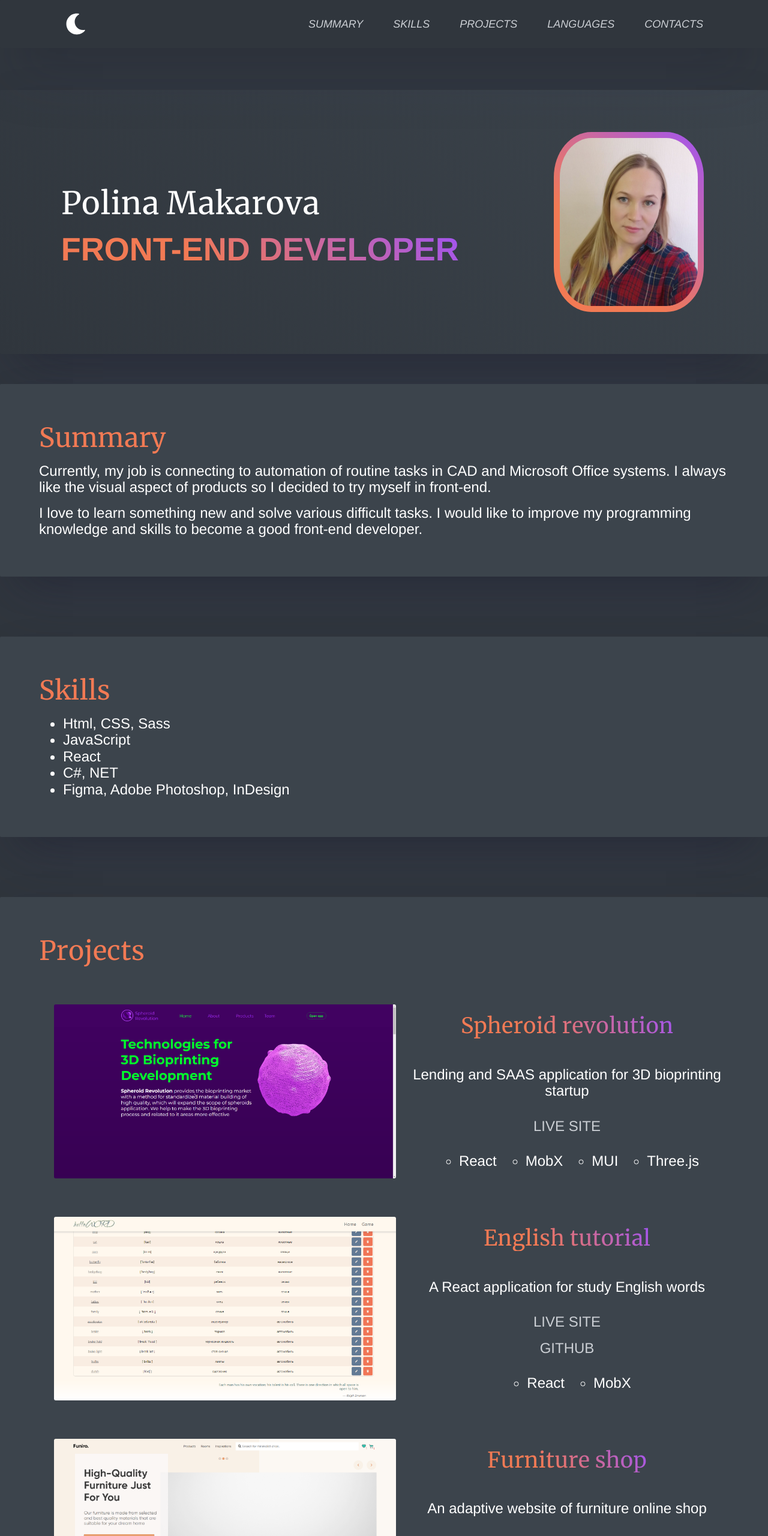
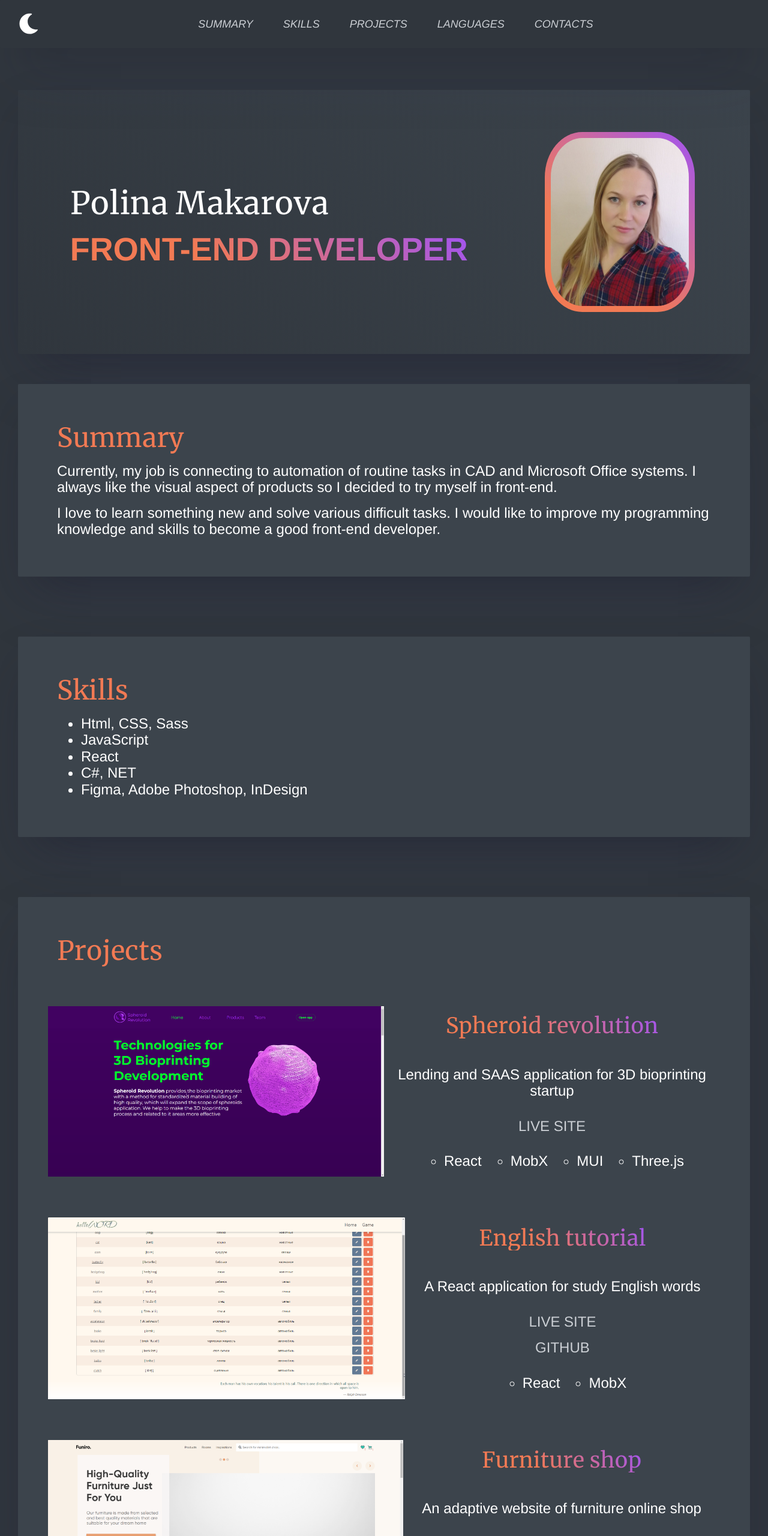
Before and after one commit to sunnyfur/portfolio, a plain HTML site: page index.html in a window 1280 px wide. Shown: the top 2560 px of the page at 60% size. Drawn offline with Linux system fonts and the light colour scheme; a web font is replaced by a local one.

Commit message:
fix:markup

```diff
--- a/index.html
+++ b/index.html
@@ -13,7 +13,9 @@
 
 <body class="theme-dark ">
     <div class="container">
-        <header class=" container_header">
+        <header class=" container_header ">
+            <div class="container-content">
+                <div class="header__wrapper">
                     <label for="id-change-theme"></label>
                     <input id="id-change-theme" type="checkbox" class="check-theme"></input>
                     <nav class=" container_standart">
@@ -37,11 +39,12 @@
                             </li>
                         </ul>
                     </nav>
-
+                </div>
+            </div>
         </header>
 
-        <main class="container_standart container_main">
-            <section class="container_block section_about">
+        <main class="container_standart container_main ">
+            <section class="container_block container-content section_about">
                 <div>
                     <h1 class="text_h1">Polina Makarova</h1>
                     <span class="text_color h1">Front-End Developer</span>
@@ -51,7 +54,7 @@
 
                 </div>
             </section>
-            <section id="id-summary" class=" container_shadow summary">
+            <section id="id-summary" class=" container_shadow container-content summary">
                 <h2 class="text_h2">Summary</h2>
                 <p class="text_common">Currently, my job is connecting to automation of routine tasks in CAD and
                     Microsoft Office systems.
@@ -61,7 +64,7 @@
                     I would like to improve my programming knowledge and skills to become a good front-end developer.
                 </p>
             </section>
-            <section id="id-skills" class=" container_shadow skills">
+            <section id="id-skills" class=" container_shadow container-content skills">
                 <h2 class="text_h2">Skills</h2>
                 <ul class="text_common">
                     <li>Html, CSS, Sass</li>
@@ -75,7 +78,7 @@
 
 
 
-            <section id="id-progects" class=" container_shadow projects">
+            <section id="id-progects" class=" container_shadow container-content projects">
                 <h2 class="text_h2">Projects</h2>
                 <ul class="gallery">
                     <li class="project">
@@ -138,7 +141,7 @@
             </section> -->
 
 
-            <section id="id-education" class="container_shadow education">
+            <section id="id-education" class="container_shadow container-content education">
                 <h2 class="text_h2">Education</h2>
                 <ul class="text_common">
                     <li><span>Perm State University</span>
@@ -150,7 +153,7 @@
 
                 </ul>
             </section>
-            <section id="id-languages" class=" container_shadow">
+            <section id="id-languages" class="container-content container_shadow">
                 <h2 class="text_h2">Languages</h2>
                 <ul class="text_common ">
                     <li>Russian - native speaker</li>
--- a/scss/_vars.scss
+++ b/scss/_vars.scss
@@ -25,3 +25,8 @@ $grey-gradient: linear-gradient(50deg, rgba($color-medium, 0), $color-medium);
 
 $min-gap: 15px;
 $gap: 50px;
+
+$desktop: 1440px;
+$tablet: 980px;
+$mobile: 638px;
+$small-mobile: 340px;
--- a/scss/blocks/_containers.scss
+++ b/scss/blocks/_containers.scss
@@ -11,15 +11,36 @@
     background-color: themed("backgroundColor");
   }
 
+  // display: flex;
+  // flex-direction: column;
+  // align-items: center;
+  // justify-content: space-between;
+}
+
+.container-content {
+  box-sizing: border-box;
+  width: 1160px;
+  @media screen and (max-width: $desktop) {
+    width: calc(100% - 60px);
+  }
+  @media screen and (max-width: $tablet) {
+    width: calc(100% - 40px);
+  }
+  @media screen and (max-width: $mobile) {
+    width: calc(100% - 20px);
+  }
+}
+.header__wrapper {
   display: flex;
-  flex-direction: column;
+  justify-content: space-between;
   align-items: center;
-  justify-content: space-between;
 }
 
 .container_standart {
-  min-width: 80%;
-  max-width: 1440px;
+  width: 100%;
+  display: flex;
+  justify-content: center;
+  align-items: center;
 }
 .container_header {
   position: fixed;
@@ -80,7 +101,7 @@
   align-items: center;
   justify-content: space-around;
   flex-wrap: wrap;
-  // width: 100vw;
+  width: 100%;
   margin: 0;
   padding: 20px;
   box-sizing: border-box;
--- a/scss/blocks/_footer.scss
+++ b/scss/blocks/_footer.scss
@@ -11,9 +11,9 @@
   margin: 0 20px 0 0;
 }
 
-.container_footer > :last-child {
-  margin-right: $gap;
-}
+// .container_footer > :last-child {
+//   margin-right: $gap;
+// }
 
 .contacts {
   list-style-type: none;
--- a/scss/blocks/_gallery.scss
+++ b/scss/blocks/_gallery.scss
@@ -1,3 +1,7 @@
+.gallery {
+  list-style-type: none;
+  padding-left: 0;
+}
 .project {
   display: flex;
 
@@ -6,12 +10,21 @@
   align-self: center;
   justify-self: center;
   margin: 4rem 0;
+  @media (max-width: $tablet) {
+    flex-direction: column;
+  }
 }
 
 .project__img {
   width: 50%;
-  object-fit: cover;
+  height: auto;
+  flex-shrink: 1;
+  flex-grow: 1;
+  object-fit: contain;
   border-radius: 3px;
+  @media (max-width: $tablet) {
+    width: 100%;
+  }
 }
 
 .project__description {
@@ -22,9 +35,11 @@
   align-items: center;
   text-align: center;
   flex-grow: 1;
+  flex-shrink: 1;
 }
 
 .stack {
   display: flex;
   gap: 2em;
+  flex-wrap: wrap;
 }
--- a/scss/blocks/_menu.scss
+++ b/scss/blocks/_menu.scss
@@ -5,4 +5,11 @@
   justify-content: end;
   align-content: center;
   padding: 0;
+  @media (max-width: $tablet) {
+    display: none;
+  }
 }
+
+.nav__list.active {
+  flex-direction: column;
+}
```
Also changed, not shown: css/main.css, 1 other file. Lines whose indentation alone changed are shown as unchanged.
